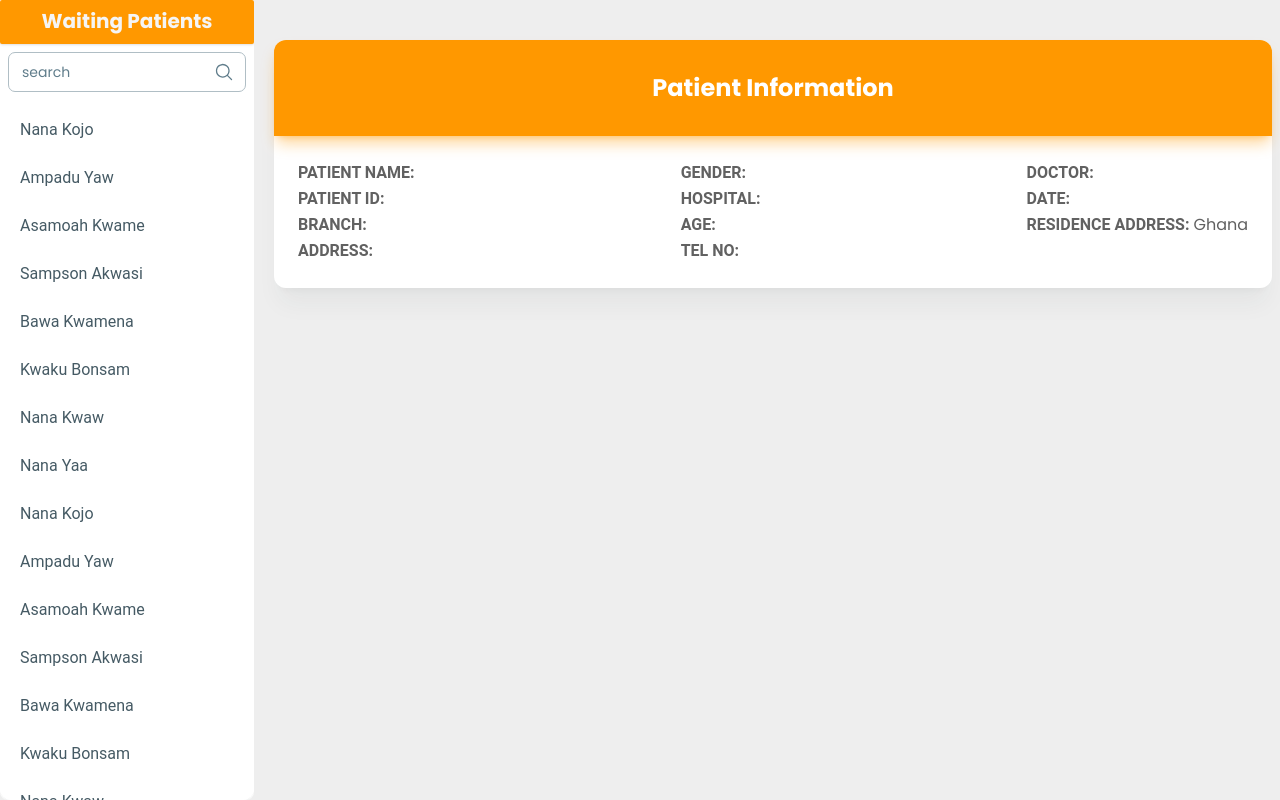
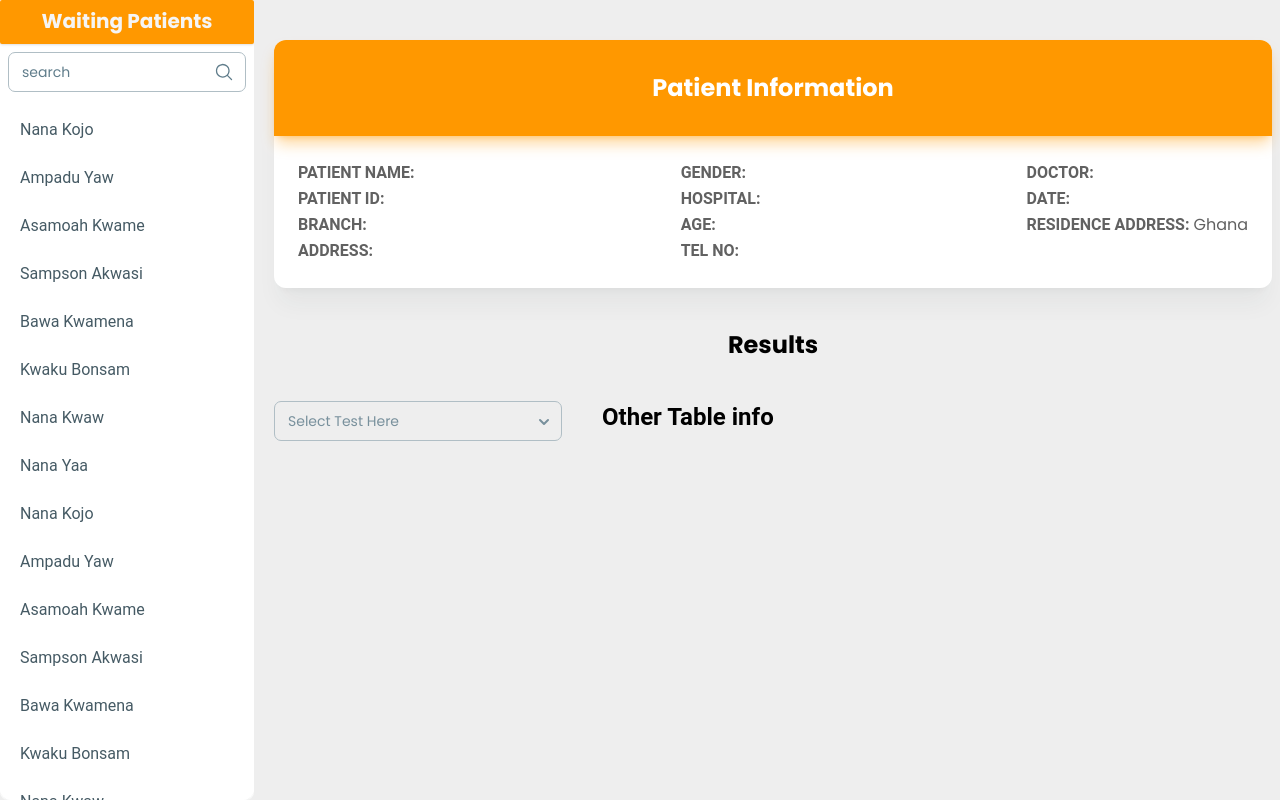
Before and after one commit to killy10o10/lab-app, a React (Vite) app: page /patients in a window 1280 px wide. Built offline with nearby package versions, Linux system fonts and the light colour scheme.

Commit message:
Add test field

```diff
--- a/src/pages/PatientReg.jsx
+++ b/src/pages/PatientReg.jsx
@@ -1,4 +1,4 @@
-import { Card,  List, ListItem, Typography } from "@material-tailwind/react"
+import { Card,  List, ListItem, Option, Select, Typography } from "@material-tailwind/react"
 import Search from "../components/Search"
 import { useState } from "react"
 import {newPatientArr } from "../../api";
@@ -35,8 +35,24 @@ function PatientReg() {
           </List>
         </Card>
       </div>
-      <div className="flex lg:w-[80%] w-[100%] lg:justify-center">
+      <div className="flex flex-col lg:w-[80%] w-[100%]">
         <PatientInfo patientDetails={patientDetails} />
+        <div className="w-[100%]">
+            <Typography variant="h4" className="text-center font-poppins mb-10">Results</Typography>
+            <div className="lg:flex gap-10 grid justify-center lg:justify-start">
+              <div className="w-72">
+                <Select color="orange" label="Select Test Here" className="capitalize">
+                  <Option className="capitalize">Urinalysis</Option>
+                  <Option className="capitalize">Hematology</Option>
+                  <Option className="capitalize">Complete Blood count</Option>
+                  <Option className="capitalize">Activated partial thromboplastin time</Option>
+                  <Option className="capitalize">Blood Test</Option>
+                  <Option className="capitalize">Liver function test</Option>
+                </Select>
+              </div>
+              <Typography variant="h4">Other Table info</Typography>
+            </div>
+        </div>
       </div>
     </section>
   )
```
